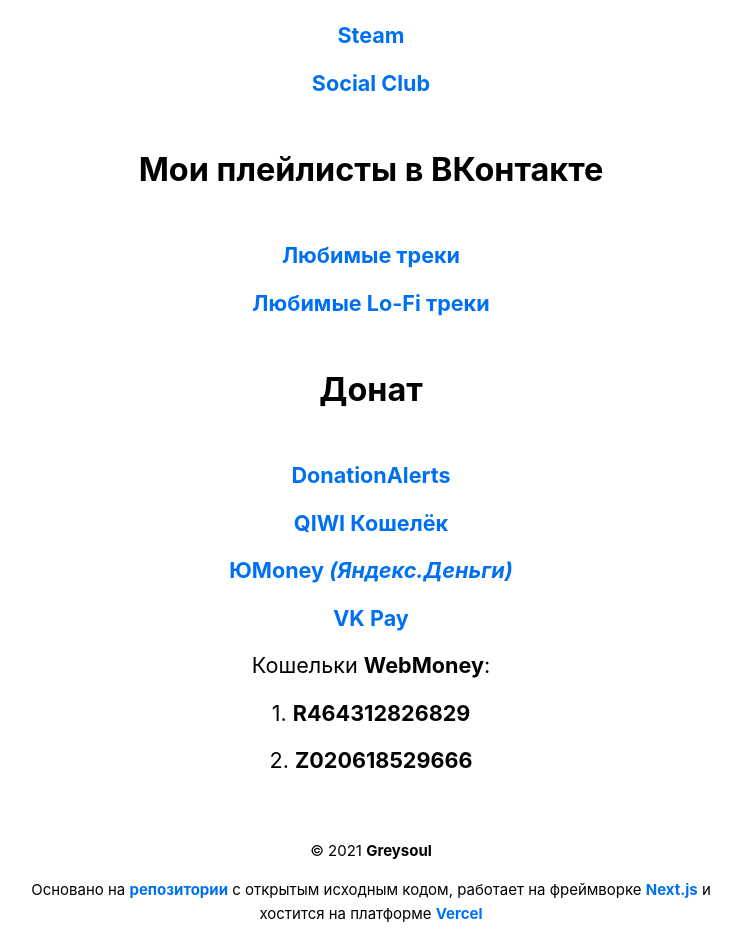
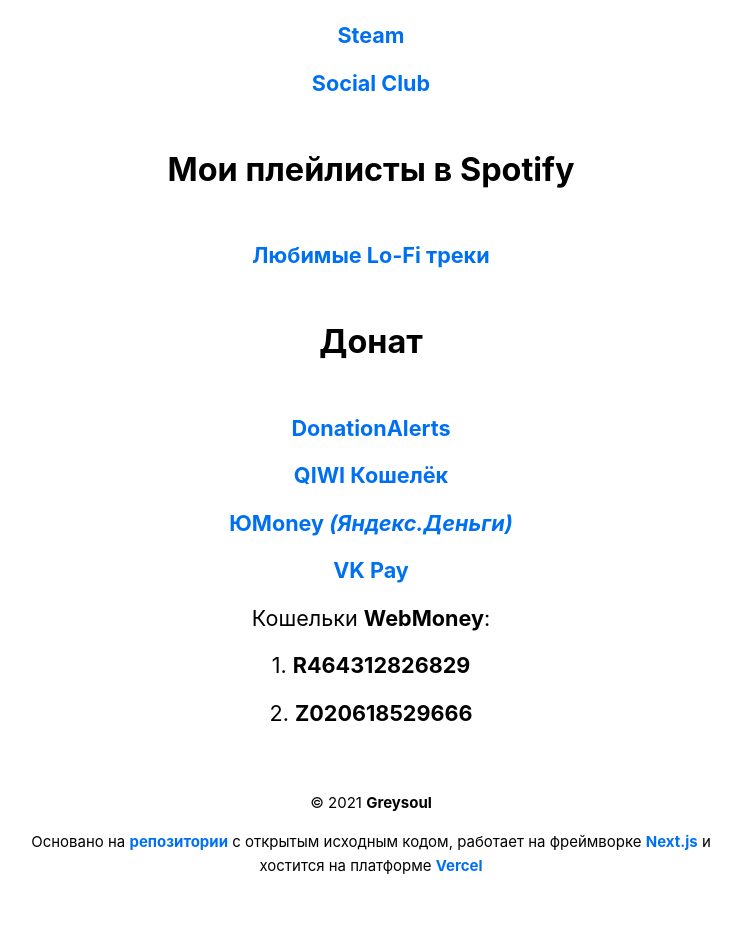
Before and after one commit to realgreysoul/website, a Next.js app: page /information in a window 1280 px wide. Shown: the part 1780-2711 px from the top of the page, without its empty margins (269-1010 px from the left). Built offline with nearby package versions, Linux system fonts and the light colour scheme.

Commit message:
Убрал один плейлист в связи с переходом на Spotify

```diff
--- a/pages/information.js
+++ b/pages/information.js
@@ -108,10 +108,7 @@ export default function Projects({ allProjectsData }) {
         <br>
         </br>
         <a href={`https://socialclub.rockstargames.com/member/RealGreysoul/`} target="_blank"><strong>Social Club</strong></a>
-        <h2 className={utilStyles.headingXL}>Мои плейлисты в ВКонтакте</h2>
-        <a href={`https://clc.to/a4O5GQ`} target="_blank"><strong>Любимые треки</strong></a>
-        <br>
-        </br>
+        <h2 className={utilStyles.headingXL}>Мои плейлисты в Spotify</h2>
         <a href={`https://clc.to/7jcqhg`} target="_blank"><strong>Любимые Lo-Fi треки</strong></a>
         <h2 className={utilStyles.headingXL}>Донат</h2>
         <a href={`https://www.donationalerts.com/r/realgreysoul`} target="_blank"><strong>DonationAlerts</strong></a>
```
